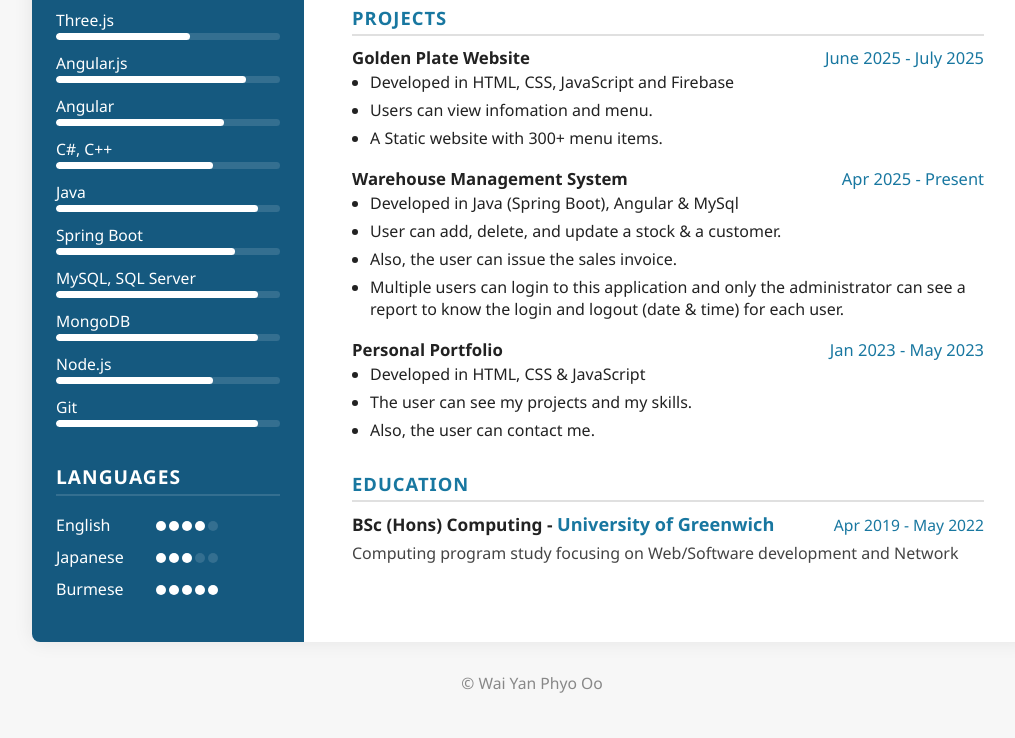
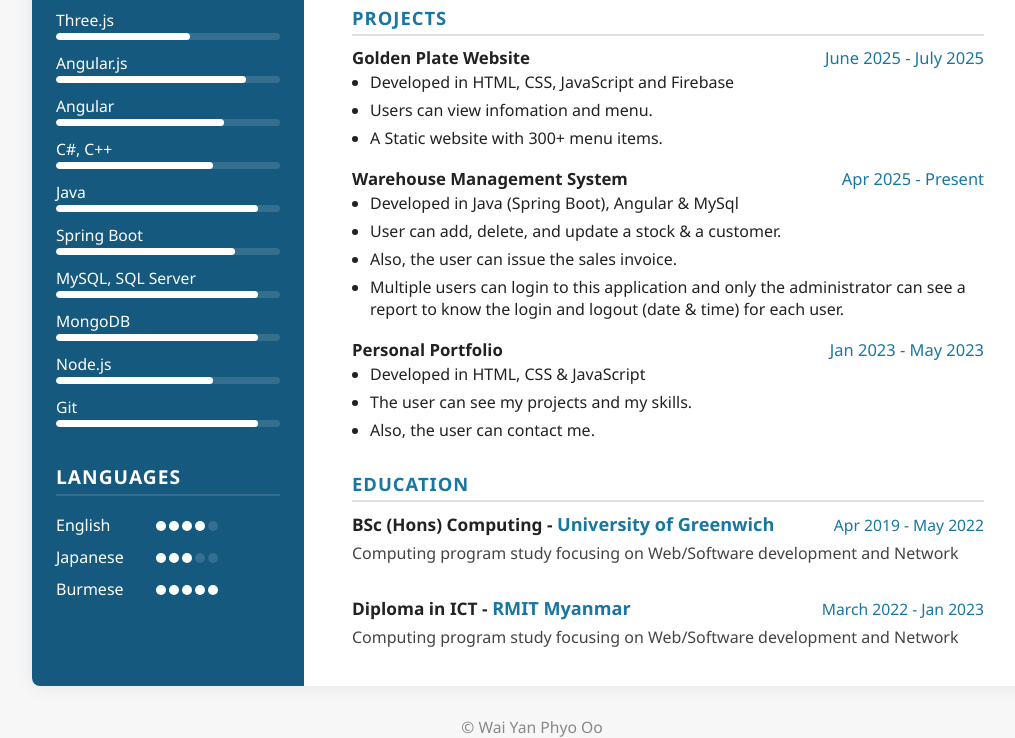
Before and after one commit to waiyanphyooo21/resume, a plain HTML site: page index.html in a window 1280 px wide. Shown: the part 661-1399 px from the top of the page, without its empty margins (108-1123 px from the left). Before the commit the page ends 1355 px from the top, so only its background shows below. Drawn offline with Linux system fonts and the light colour scheme.

Commit message:
update resume

```diff
--- a/index.html
+++ b/index.html
@@ -184,6 +184,11 @@
                     <div class="degree">BSc (Hons) Computing - <span class="school">University of Greenwich</span></div>
                     <div class="job-date">Apr 2019 - May 2022</div>
                     <div class="job-desc">Computing program study focusing on Web/Software development and Network</div>
+                </div> <br>
+                <div class="education">
+                    <div class="degree">Diploma in ICT - <span class="school">RMIT Myanmar</span></div>
+                    <div class="job-date">March 2022 - Jan 2023</div>
+                    <div class="job-desc">Computing program study focusing on Web/Software development and Network</div>
                 </div>
             </section>
         </main>
```
